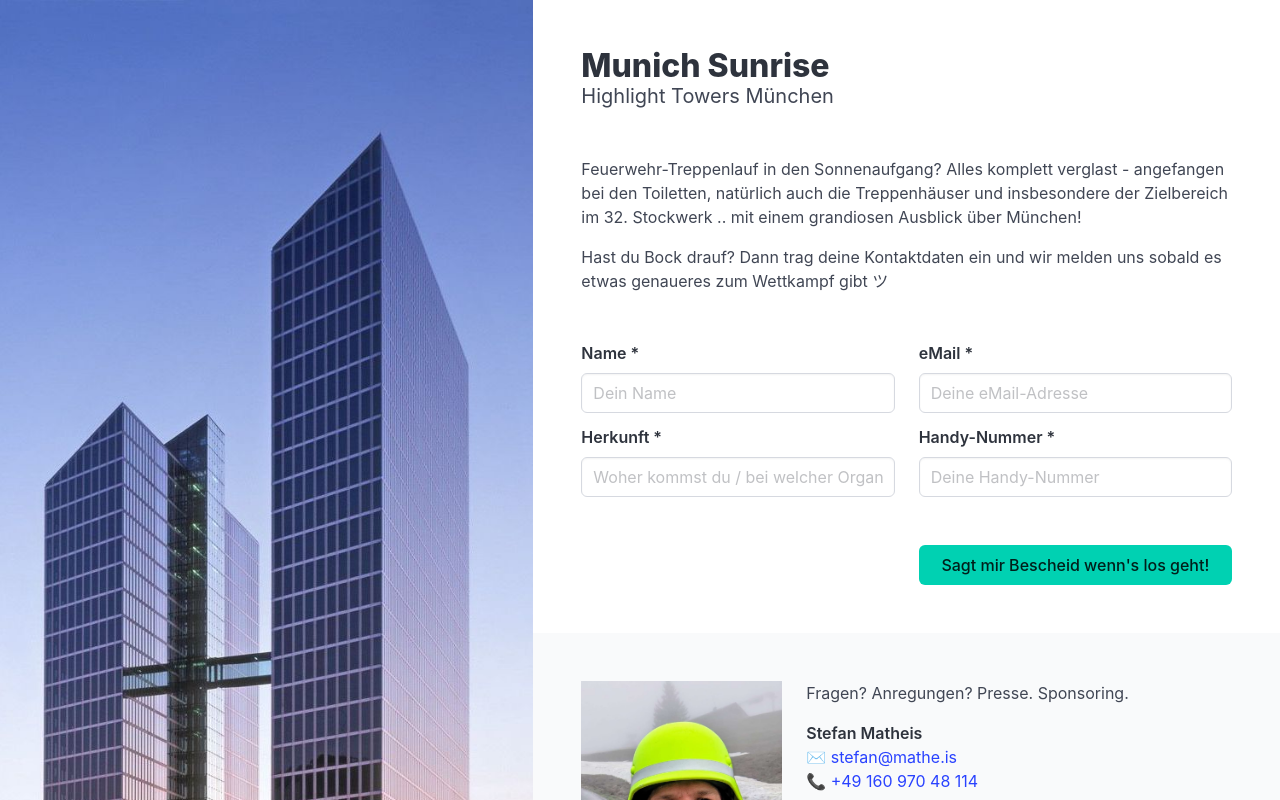
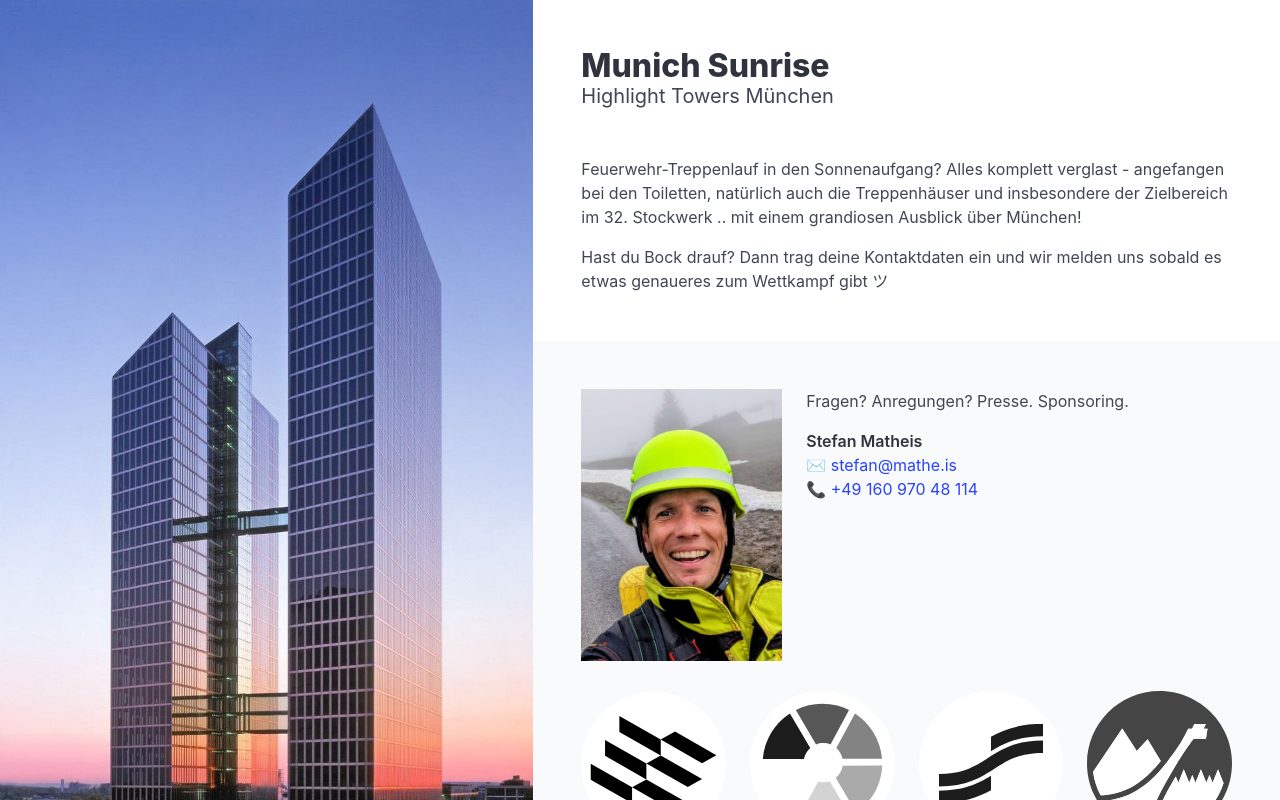
Before and after one commit to steffkes/munich-sunrise, a Nuxt app: page / in a window 1280 px wide. Shown: the top 800 px of the page. Built offline with nearby package versions, Linux system fonts and the light colour scheme.

Commit message:
remove interest form

```diff
--- a/app.vue
+++ b/app.vue
@@ -114,7 +114,6 @@
           </p>
         </div>
 
-        <InterestForm />
       </div>
 
       <footer class="footer px-6">
--- a/components/InterestForm.vue
+++ /dev/null
@@ -1,113 +0,0 @@
-<script setup>
-const name = ref("");
-const email = ref("");
-const phone = ref("");
-const origin = ref("");
-
-const isLoading = ref(false);
-const isSent = ref(false);
-
-async function contactForm() {
-  isLoading.value = true;
-  await $fetch("/api/interest", {
-    method: "POST",
-    body: {
-      name: name.value,
-      email: email.value,
-      phone: phone.value,
-      origin: origin.value,
-    },
-  });
-  isLoading.value = false;
-  isSent.value = true;
-}
-</script>
-
-<template>
-  <div v-if="isSent" class="notification is-success">
-    <p>
-      <strong>Danke =) Wir freuen uns, dass du dich freust!</strong> Wir melden
-      uns, sobald es etwas Neues gibt zum Münsterturmlauf Ulm &mdash; stay
-      tuned!
-    </p>
-
-    <p class="mt-4">
-      Bei Fragen, Ideen bzw. Anregungen: meld dich einfach jederzeit bei uns.
-    </p>
-  </div>
-
-  <form v-else @submit.prevent="contactForm">
-    <div class="columns">
-      <div class="column">
-        <div class="field">
-          <label class="label">Name *</label>
-          <div class="control">
-            <input
-              v-model="name"
-              type="text"
-              class="input"
-              placeholder="Dein Name"
-              required
-              :disabled="isLoading"
-            />
-          </div>
-        </div>
-
-        <div class="field">
-          <label class="label">Herkunft *</label>
-          <div class="control">
-            <input
-              v-model="origin"
-              type="text"
-              class="input"
-              placeholder="Woher kommst du / bei welcher Organisation?"
-              required
-              :disabled="isLoading"
-            />
-          </div>
-        </div>
-      </div>
-      <div class="column">
-        <div class="field">
-          <label class="label">eMail *</label>
-          <div class="control">
-            <input
-              v-model="email"
-              type="email"
-              class="input"
-              placeholder="Deine eMail-Adresse"
-              required
-              :disabled="isLoading"
-            />
-          </div>
-        </div>
-
-        <div class="field">
-          <label class="label">Handy-Nummer *</label>
-          <div class="control">
-            <input
-              v-model="phone"
-              type="tel"
-              class="input"
-              placeholder="Deine Handy-Nummer"
-              required
-              :disabled="isLoading"
-            />
-          </div>
-        </div>
-
-        <div class="field mt-6">
-          <button
-            type="submit"
-            class="button is-primary is-fullwidth"
-            :class="{
-              'is-loading': isLoading,
-            }"
-          >
-            Sagt mir Bescheid wenn's los geht!
-          </button>
-        </div>
-      </div>
-    </div>
-  </form>
-</template>
```
Also changed, not shown: 1 other file (tests, documents, lock files or other folders).
